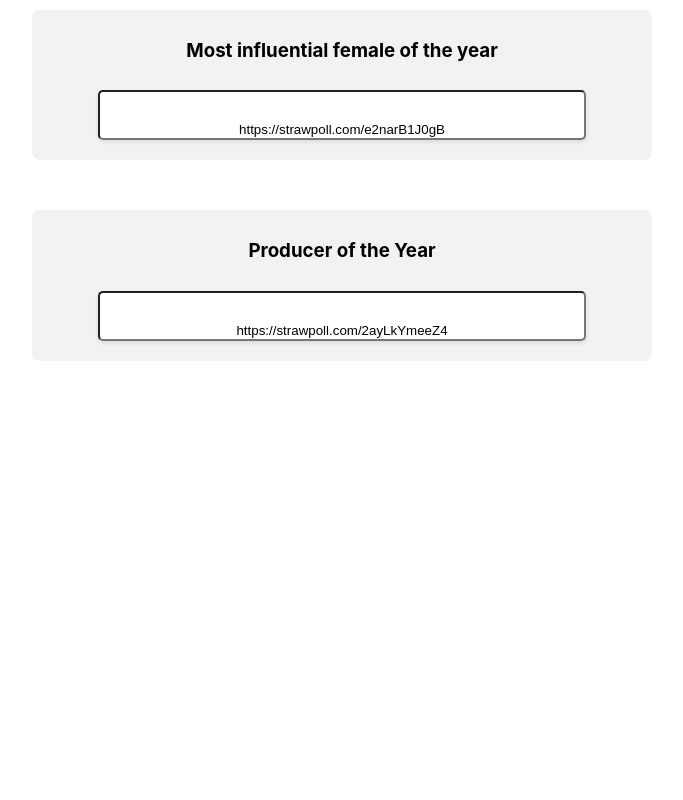
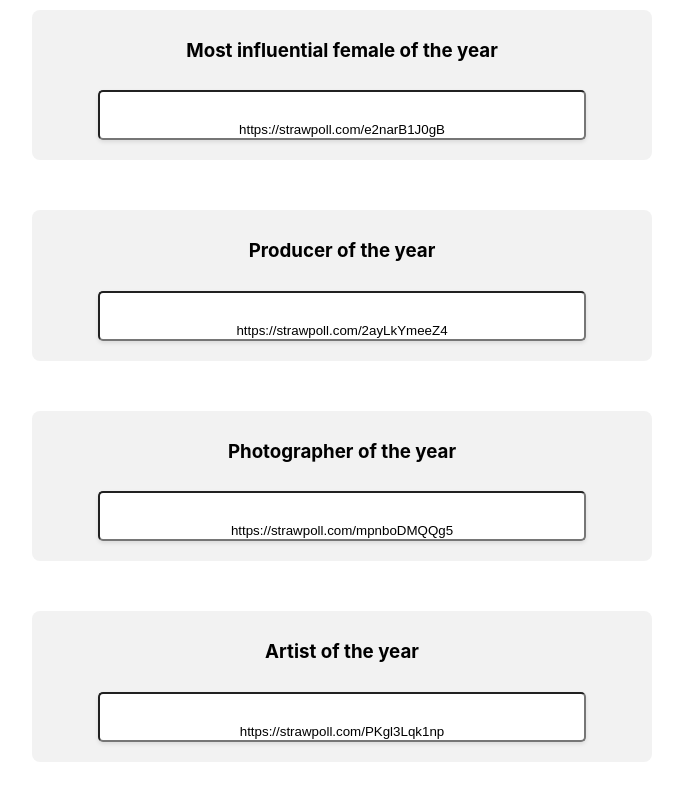
Before and after one commit to 56radius/vote-poll, a React (Create React App) app: page / in a window 1280 px wide. Shown: the part 3217-4017 px from the top of the page, without its empty margins (298-981 px from the left). Before the commit the page ends 3628 px from the top, so only its background shows below. Built offline with nearby package versions, Linux system fonts and the light colour scheme.

Commit message:
chore: added photographer and artist of the year

```diff
--- a/src/components/HomeScreen.js
+++ b/src/components/HomeScreen.js
@@ -20,6 +20,8 @@
     "https://strawpoll.com/jVyG8zm9Gn7", // Most sociable male of the year
     "https://strawpoll.com/e2narB1J0gB", // Most influential female of the year
     "https://strawpoll.com/2ayLkYmeeZ4", // Producer Of the year
+    "https://strawpoll.com/mpnboDMQQg5", // Photographer of the year
+    "https://strawpoll.com/PKgl3Lqk1np", // Artist of the year
   ];
 
   const titles = [
@@ -40,7 +42,9 @@
     "Most Sociable female of the year",
     "Most sociable male of the year",
     "Most influential female of the year",
-    "Producer of the Year"
+    "Producer of the year",
+    "Photographer of the year",
+    "Artist of the year"
   ];
 
   const handleInputClick = (link) => {
```
